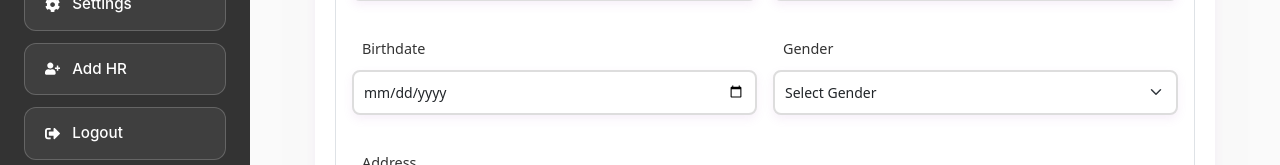
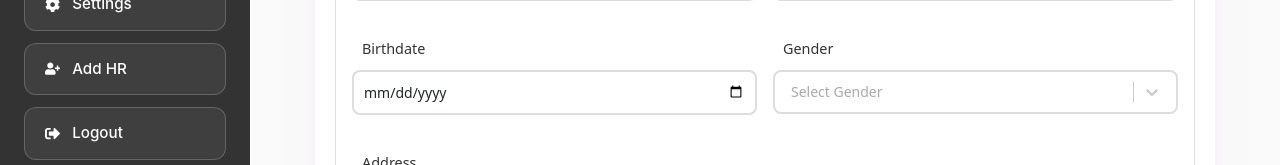
Before and after one commit to Abdelrhmannali/HR-Management-System, a React (Vite) app in the folder frontend/: page /employees/edit/1 in a window 1280 px wide. Shown: the part 515-680 px from the top of the page. Built offline with nearby package versions, Linux system fonts and the light colour scheme; no server answers.

Commit message:
Update EditEmployee

```diff
--- a/frontend/src/pages/Employees/EditEmployee.jsx
+++ b/frontend/src/pages/Employees/EditEmployee.jsx
@@ -1,14 +1,15 @@
-// src/pages/Employees/EditEmployee.jsx
 import React, { useState, useEffect } from "react";
 import { useParams, useNavigate } from "react-router-dom";
 import * as yup from "yup";
 import { useFormik } from "formik";
 import { useQuery, useQueryClient } from "@tanstack/react-query";
+import Select from "react-select"; // ← NEW
 import api from "../../api";
 import { toast, ToastContainer } from "react-toastify";
 import "react-toastify/dist/ReactToastify.css";
 import "./Employee.css";
 
+/* ---------------- reusable input ---------------- */
 const Input = ({ label, name, type, formik }) => (
   <div className="col-md-6 mb-3">
     <label className="form-label">{label}</label>
@@ -16,7 +17,7 @@ const Input = ({ label, name, type, formik }) => (
       type={type}
       name={name}
       className={
-        "form-control employee-form-container" +
+        "form-control" +
         (formik.touched[name] && formik.errors[name] ? " is-invalid" : "")
       }
       value={formik.values[name]}
@@ -29,29 +30,85 @@ const Input = ({ label, name, type, formik }) => (
   </div>
 );
 
+/* --------------- shared react‑select styles --------------- */
+const getSelectStyles = (hasError) => ({
+  control: (base) => ({
+    ...base,
+    backgroundColor: "#fff",
+    borderColor: hasError ? "#e74c3c" : "#ddd",
+    borderWidth: "2px",
+    borderRadius: "8px",
+    padding: "2px 6px",
+    fontSize: "0.875rem",
+    minHeight: "38px",
+    boxShadow: "none",
+    "&:hover": {
+      borderColor: hasError ? "#e74c3c" : "#ac70c6",
+    },
+  }),
+  singleValue: (base) => ({
+    ...base,
+    color: "#333", // نفس لون النص في الانبتس
+  }),
+  input: (base) => ({
+    ...base,
+    color: "#333",
+  }),
+  placeholder: (base) => ({
+    ...base,
+    color: "#aaa",
+  }),
+  option: (base, { isFocused, isSelected }) => ({
+    ...base,
+    backgroundColor: isSelected
+      ? "#d8b4f8" // موف فاتح عند التحديد
+      : isFocused
+      ? "#f9edfc" // خلفية أفتح عند hover
+      : "#fff",
+    color: "#6b48a3", // لون نص موف جميل
+    fontSize: "0.875rem",
+    padding: "10px 12px",
+    cursor: "pointer",
+  }),
+  menu: (base) => ({
+    ...base,
+    borderRadius: "8px",
+    boxShadow: "0 4px 10px rgba(172, 112, 198, 0.1)",
+  }),
+});
+
+/* ---------------------------------------------------------- */
 export default function EditEmployee() {
   const { id } = useParams();
   const navigate = useNavigate();
   const qc = useQueryClient();
   const [fileName, setFileName] = useState("No chosen file");
 
+  /* ---------- fetch employee + departments ---------- */
   const { data: emp, isError: empError } = useQuery({
     queryKey: ["employee", id],
     queryFn: () => api.get(`/employees/${id}`).then((r) => r.data),
   });
-
   const { data: departmentsData, isError: depError } = useQuery({
     queryKey: ["departments"],
     queryFn: () => api.get("/departments").then((r) => r.data),
   });
+  const departments = Array.isArray(departmentsData)
+    ? departmentsData
+    : departmentsData?.data ?? [];
+  const departmentOptions = departments.map((d) => ({
+    value: d.id,
+    label: d.dept_name,
+  }));
 
   useEffect(() => {
     if (emp?.profile_picture) {
-      const originalFileName = emp.profile_picture.split("/").pop();
-      setFileName(originalFileName || "Current file");
+      const original = emp.profile_picture.split("/").pop();
+      setFileName(original || "Current file");
     }
   }, [emp]);
 
+  /* ---------- validation ---------- */
   const schema = yup.object({
     first_name: yup
       .string()
@@ -82,6 +139,7 @@ export default function EditEmployee() {
     department_id: yup.number().required(),
   });
 
+  /* ---------- formik ---------- */
   const formik = useFormik({
     enableReinitialize: true,
     initialValues: {
@@ -106,15 +164,19 @@ export default function EditEmployee() {
     onSubmit: handleSave,
   });
 
+  /* ---------- submit ---------- */
   function handleSave(values) {
     const fd = new FormData();
+
     for (const [k, v] of Object.entries(values)) {
       if (k === "profile_picture") {
+        // أضف الصورة فقط لو المستخدم اختار ملفًا جديدًا
         if (v) fd.append("profile_picture", v);
       } else {
         fd.append(k, v ?? "");
       }
     }
+
     fd.append("_method", "PUT");
 
     api
@@ -128,23 +190,24 @@ export default function EditEmployee() {
       .catch((err) => {
         if (err.response?.status === 422) {
           formik.setErrors(err.response.data.errors || {});
-          toast.error("Please fix validation errors.");
-        } else {
-          toast.error("Failed to update employee");
-        }
+          toast.error("Fix validation errors");
+        } else toast.error("Update failed");
       });
   }
 
   if (empError || depError)
     return <div className="alert alert-danger">Failed to load data</div>;
 
-  const departments = Array.isArray(departmentsData)
-    ? departmentsData
-    : departmentsData?.data ?? [];
+  const genderOptions = [
+    { value: "Male", label: "Male" },
+    { value: "Female", label: "Female" },
+  ];
 
+  /* ---------- UI ---------- */
   return (
     <div className="employee-page-wrapper">
       <ToastContainer position="bottom-end" autoClose={3000} />
+      {/* header */}
       <div className="employee-header">
         <div className="employee-header-title ms-5">
           <span className="employee-header-icon">
@@ -154,12 +217,14 @@ export default function EditEmployee() {
         </div>
       </div>
 
+      {/* form */}
       <div className="employee-form-container">
         <form
           noValidate
           onSubmit={formik.handleSubmit}
           encType="multipart/form-data"
         >
+          {/* --- Personal Info --- */}
           <fieldset className="border p-3 mb-4 rounded">
             <legend className="float-none w-auto px-3">
               Personal Information
@@ -197,28 +262,30 @@ export default function EditEmployee() {
                 type="date"
                 formik={formik}
               />
+
+              {/* Gender select */}
               <div className="col-md-6 mb-3">
                 <label className="form-label">Gender</label>
-                <select
+                <Select
                   name="gender"
-                  className={
-                    "form-select employee-form-container" +
-                    (formik.touched.gender && formik.errors.gender
-                      ? " is-invalid"
-                      : "")
-                  }
-                  value={formik.values.gender}
-                  onChange={formik.handleChange}
-                  onBlur={formik.handleBlur}
-                >
-                  <option value="">Select Gender</option>
-                  <option value="Male">Male</option>
-                  <option value="Female">Female</option>
-                </select>
+                  options={genderOptions}
+                  value={genderOptions.find(
+                    (o) => o.value === formik.values.gender
+                  )}
+                  onChange={(o) => formik.setFieldValue("gender", o.value)}
+                  onBlur={() => formik.setFieldTouched("gender", true)}
+                  styles={getSelectStyles(
+                    formik.touched.gender && formik.errors.gender
+                  )}
+                  placeholder="Select Gender"
+                />
                 {formik.touched.gender && formik.errors.gender && (
-                  <div className="invalid-feedback">{formik.errors.gender}</div>
+                  <div className="invalid-feedback d-block">
+                    {formik.errors.gender}
+                  </div>
                 )}
               </div>
+
               <Input
                 label="Address"
                 name="address"
@@ -228,6 +295,7 @@ export default function EditEmployee() {
             </div>
           </fieldset>
 
+          {/* --- Job Settings --- */}
           <fieldset className="border p-3 mb-4 rounded">
             <legend className="float-none w-auto px-3">Job Settings</legend>
             <div className="row g-3">
@@ -261,46 +329,39 @@ export default function EditEmployee() {
                 type="time"
                 formik={formik}
               />
+
+              {/* Department select */}
               <div className="col-md-6 mb-3">
                 <label className="form-label">Department</label>
-                <select
+                <Select
                   name="department_id"
-                  className={
-                    "form-select employee-form-container" +
-                    (formik.touched.department_id && formik.errors.department_id
-                      ? " is-invalid"
-                      : "")
+                  options={departmentOptions}
+                  value={departmentOptions.find(
+                    (o) => o.value === formik.values.department_id
+                  )}
+                  onChange={(o) =>
+                    formik.setFieldValue("department_id", o.value)
                   }
-                  value={formik.values.department_id}
-                  onChange={(e) =>
-                    formik.setFieldValue(
-                      "department_id",
-                      Number(e.target.value)
-                    )
-                  }
-                  onBlur={formik.handleBlur}
-                >
-                  <option value="">Select Department</option>
-                  {departments.map((d) => (
-                    <option key={d.id} value={d.id}>
-                      {d.dept_name}
-                    </option>
-                  ))}
-                </select>
+                  onBlur={() => formik.setFieldTouched("department_id", true)}
+                  styles={getSelectStyles(
+                    formik.touched.department_id && formik.errors.department_id
+                  )}
+                  placeholder="Select Department"
+                />
                 {formik.touched.department_id &&
                   formik.errors.department_id && (
-                    <div className="invalid-feedback">
+                    <div className="invalid-feedback d-block">
                       {formik.errors.department_id}
                     </div>
                   )}
               </div>
 
-              {/* File Upload */}
+              {/* File upload */}
               <div className="col-md-6 mb-3">
                 <label className="form-label">Profile Picture</label>
                 <input
                   type="file"
-                  id="profile_picture" // ← مهم
+                  id="profile_picture"
                   name="profile_picture"
                   className="file-input"
                   accept="image/*"
@@ -317,10 +378,11 @@ export default function EditEmployee() {
             </div>
           </fieldset>
 
+          {/* submit */}
           <div className="d-grid">
             <button
               type="submit"
-              className="employee-form-button"
+              className="employee-form-button-addEdit"
               disabled={!formik.isValid || !formik.dirty || formik.isSubmitting}
             >
               {formik.isSubmitting ? (
```
